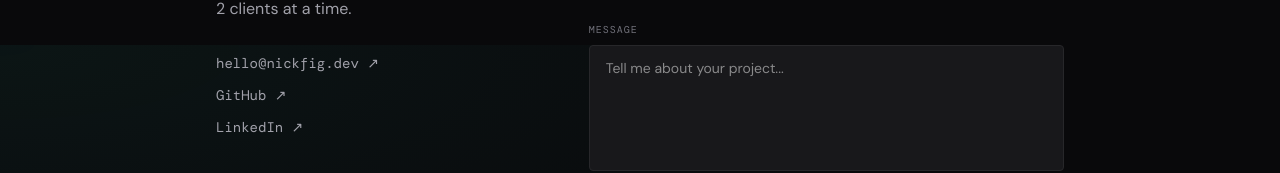
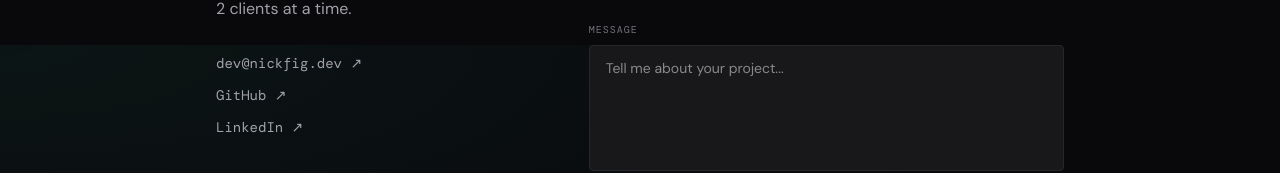
Before and after one commit to njf2125/freelance-site, a Next.js app: page / in a window 1280 px wide. Shown: the part 2355-2528 px from the top of the page. Built offline with nearby package versions, Linux system fonts and the light colour scheme; a web font is replaced by a local one.

Commit message:
chore: update contact email to dev@nickfig.dev

```diff
--- a/src/app/about/page.tsx
+++ b/src/app/about/page.tsx
@@ -125,9 +125,9 @@ export default function About() {
 
           {/* Social links */}
           <div className="flex flex-col gap-2.5 pt-1">
-            <a href="mailto:hello@nickfig.dev"
+            <a href="mailto:dev@nickfig.dev"
               className="font-mono text-xs text-[var(--muted)] hover:text-[var(--accent)] transition-colors">
-              hello@nickfig.dev ↗
+              dev@nickfig.dev ↗
             </a>
             <a href="https://github.com/njf2125" target="_blank" rel="noopener noreferrer"
               className="font-mono text-xs text-[var(--muted)] hover:text-[var(--accent)] transition-colors">
--- a/src/app/page.tsx
+++ b/src/app/page.tsx
@@ -281,9 +281,9 @@ export default function Home() {
               Let&apos;s figure out if it&apos;s a good fit. I take on 1–2 clients at a time.
             </p>
             <div className="mt-8 flex flex-col gap-3">
-              <a href="mailto:hello@nickfig.dev"
+              <a href="mailto:dev@nickfig.dev"
                 className="font-mono text-sm text-[var(--muted)] hover:text-[var(--accent)] transition-colors">
-                hello@nickfig.dev ↗
+                dev@nickfig.dev ↗
               </a>
               <a href="https://github.com/njf2125" target="_blank" rel="noopener noreferrer"
                 className="font-mono text-sm text-[var(--muted)] hover:text-[var(--accent)] transition-colors">
```
